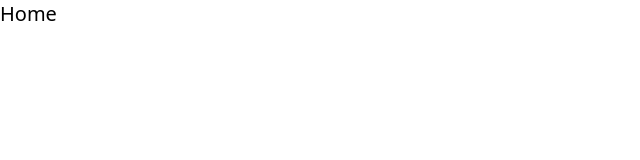
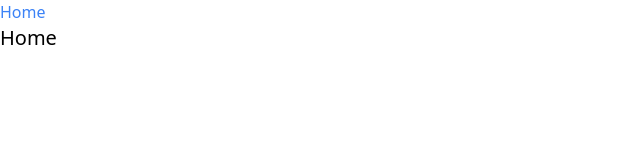
Before and after one commit to chiuzon/create-kodadot-app, a Svelte app: page / in a window 1280 px wide. Shown: the top 160 px of the page, without its empty margins (0-640 px from the left). Built offline with nearby package versions, Linux system fonts and the light colour scheme.

Commit message:
Example of link

```diff
--- a/src/components/composed/Layout.svelte
+++ b/src/components/composed/Layout.svelte
@@ -1,3 +1,10 @@
+<script lang="ts">
+  import { link } from "svelte-spa-router";
+</script>
+
 <div>
+  <div>
+    <a href="/" class="text-blue-500" use:link>Home</a>
+  </div>
   <slot />
 </div>
--- a/src/views/Home.svelte
+++ b/src/views/Home.svelte
@@ -1,4 +1,7 @@
 <script lang="ts">
+  import Seo from "@/components/primitives/Seo.svelte";
 </script>
 
+<Seo pageName="Home" />
+
 <h1 class="text-xl">Home</h1>
```
